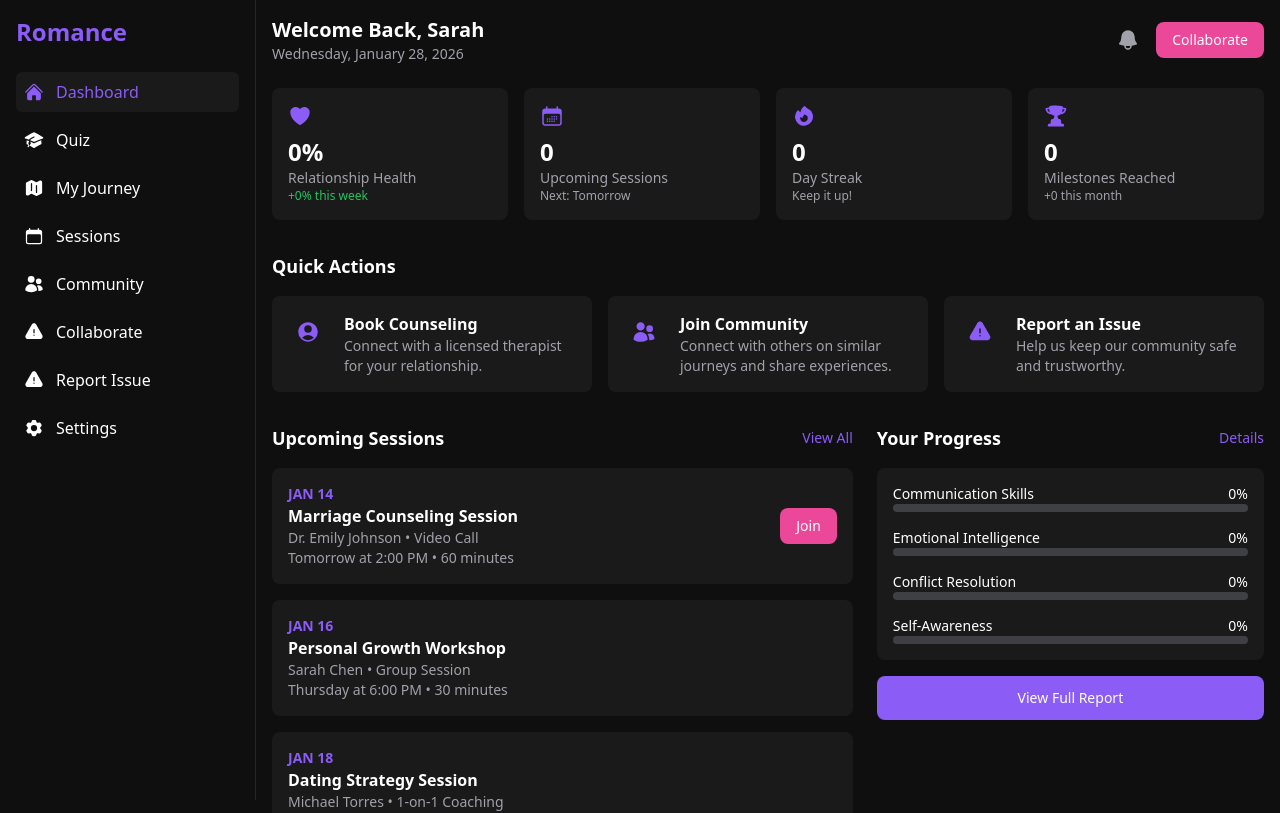
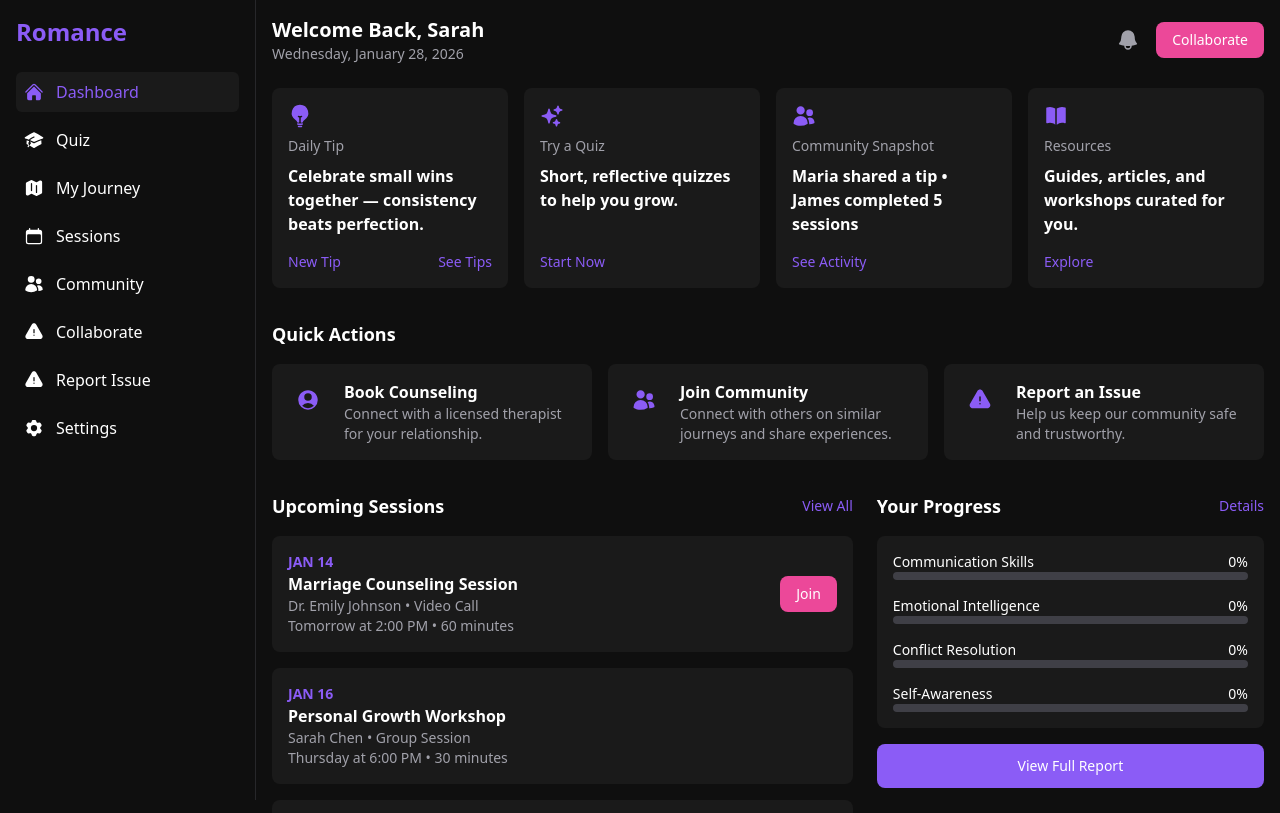
Before and after one commit to benjamindestiny/romance, a React (Vite) app: page / in a window 1280 px wide. Shown: the top 813 px of the page. Built offline with nearby package versions, Linux system fonts and the light colour scheme.

Commit message:
Replace stat cards with HighlightsGrid; remove StatCard component

```diff
--- /dev/null
+++ b/src/components/HighlightsGrid.jsx
@@ -0,0 +1,59 @@
+import React, { useState } from 'react';
+import { LightBulbIcon, SparklesIcon, UsersIcon, BookOpenIcon } from '@heroicons/react/24/solid';
+import { Link } from 'react-router-dom';
+
+const TIPS = [
+  "Practice active listening — repeat back what you hear to confirm understanding.",
+  "Small daily check-ins build emotional intimacy over time.",
+  "Set boundaries kindly and consistently to protect your needs.",
+  "Celebrate small wins together — consistency beats perfection.",
+  "Try a low-pressure shared activity to reconnect and have fun."
+];
+
+export default function HighlightsGrid() {
+  const [tipIndex, setTipIndex] = useState(Math.floor(Math.random() * TIPS.length));
+  const nextTip = () => setTipIndex(i => (i + 1) % TIPS.length);
+
+  return (
+    <section className="grid grid-cols-2 md:grid-cols-4 gap-4 mb-8">
+      <div className="bg-card-bg p-4 rounded-lg flex flex-col justify-between">
+        <div>
+          <LightBulbIcon className="size-6 text-primary-purple mb-2" />
+          <p className="text-sm text-text-secondary">Daily Tip</p>
+          <p className="font-semibold mt-2">{TIPS[tipIndex]}</p>
+        </div>
+        <div className="mt-4 flex justify-between items-center">
+          <button onClick={nextTip} className="text-primary-purple text-sm">New Tip</button>
+          <Link to="/tips" className="text-primary-purple text-sm">See Tips</Link>
+        </div>
+      </div>
+
+      <Link to="/quiz" className="bg-card-bg p-4 rounded-lg flex flex-col justify-between hover:opacity-90">
+        <div>
+          <SparklesIcon className="size-6 text-primary-purple mb-2" />
+          <p className="text-sm text-text-secondary">Try a Quiz</p>
+          <p className="font-semibold mt-2">Short, reflective quizzes to help you grow.</p>
+        </div>
+        <div className="mt-4 text-primary-purple text-sm">Start Now</div>
+      </Link>
+
+      <div className="bg-card-bg p-4 rounded-lg flex flex-col justify-between">
+        <div>
+          <UsersIcon className="size-6 text-primary-purple mb-2" />
+          <p className="text-sm text-text-secondary">Community Snapshot</p>
+          <p className="font-semibold mt-2">Maria shared a tip • James completed 5 sessions</p>
+        </div>
+        <Link to="/community" className="mt-4 text-primary-purple text-sm">See Activity</Link>
+      </div>
+
+      <Link to="/resources" className="bg-card-bg p-4 rounded-lg flex flex-col justify-between hover:opacity-90">
+        <div>
+          <BookOpenIcon className="size-6 text-primary-purple mb-2" />
+          <p className="text-sm text-text-secondary">Resources</p>
+          <p className="font-semibold mt-2">Guides, articles, and workshops curated for you.</p>
+        </div>
+        <div className="mt-4 text-primary-purple text-sm">Explore</div>
+      </Link>
+    </section>
+  );
+}
--- a/src/components/StatCard.jsx
+++ /dev/null
@@ -1,12 +0,0 @@
-import React from 'react';
-
-export default function StatCard({ icon, value, label, subtext, subtextColor = 'text-text-secondary' }) {
-  return (
-    <div className="bg-card-bg p-4 rounded-lg">
-      {icon}
-      <p className="text-2xl font-bold"> {value}</p>
-      <p className="text-sm text-text-secondary"> {label}</p>
-      <p className={`text-xs ${subtextColor}`}>{subtext}</p>
-    </div>
-  );
-}
--- a/src/pages/Dashboard.jsx
+++ b/src/pages/Dashboard.jsx
@@ -1,7 +1,7 @@
 import React from 'react';
 import Sidebar from '../components/Sidebar.jsx';
 import BottomNav from '../components/BottomNav.jsx';
-import StatCard from '../components/StatCard.jsx';
+import HighlightsGrid from '../components/HighlightsGrid.jsx';
 import QuickActionCard from '../components/QuickActionCard.jsx';
 import { Link } from 'react-router-dom';
 import LongDistance from '../assets/long-distance.jpg';
@@ -37,34 +37,8 @@ export default function Dashboard() {
           </div>
         </header>
 
-        {/* Stat Cards Section */}
-        <section className="grid grid-cols-2 md:grid-cols-4 gap-4 mb-8">
-          <StatCard
-            icon={<HeartIcon className="size-6 text-primary-purple mb-2" />}
-            value="0%"
-            label="Relationship Health"
-            subtext="+0% this week"
-            subtextColor="text-green-500"
-          />
-          <StatCard
-            icon={<CalendarDaysIcon className="size-6 text-primary-purple mb-2" />}
-            value="0"
-            label="Upcoming Sessions"
-            subtext="Next: Tomorrow"
-          />
-          <StatCard
-            icon={<FireIcon className="size-6 text-primary-purple mb-2" />}
-            value="0"
-            label="Day Streak"
-            subtext="Keep it up!"
-          />
-          <StatCard
-            icon={<TrophyIcon className="size-6 text-primary-purple mb-2" />}
-            value="0"
-            label="Milestones Reached"
-            subtext="+0 this month"
-          />
-        </section>
+        {/* Highlights Section */}
+        <HighlightsGrid />
 
         {/* Quick Actions Section */}
         <section className="mb-8">
```
